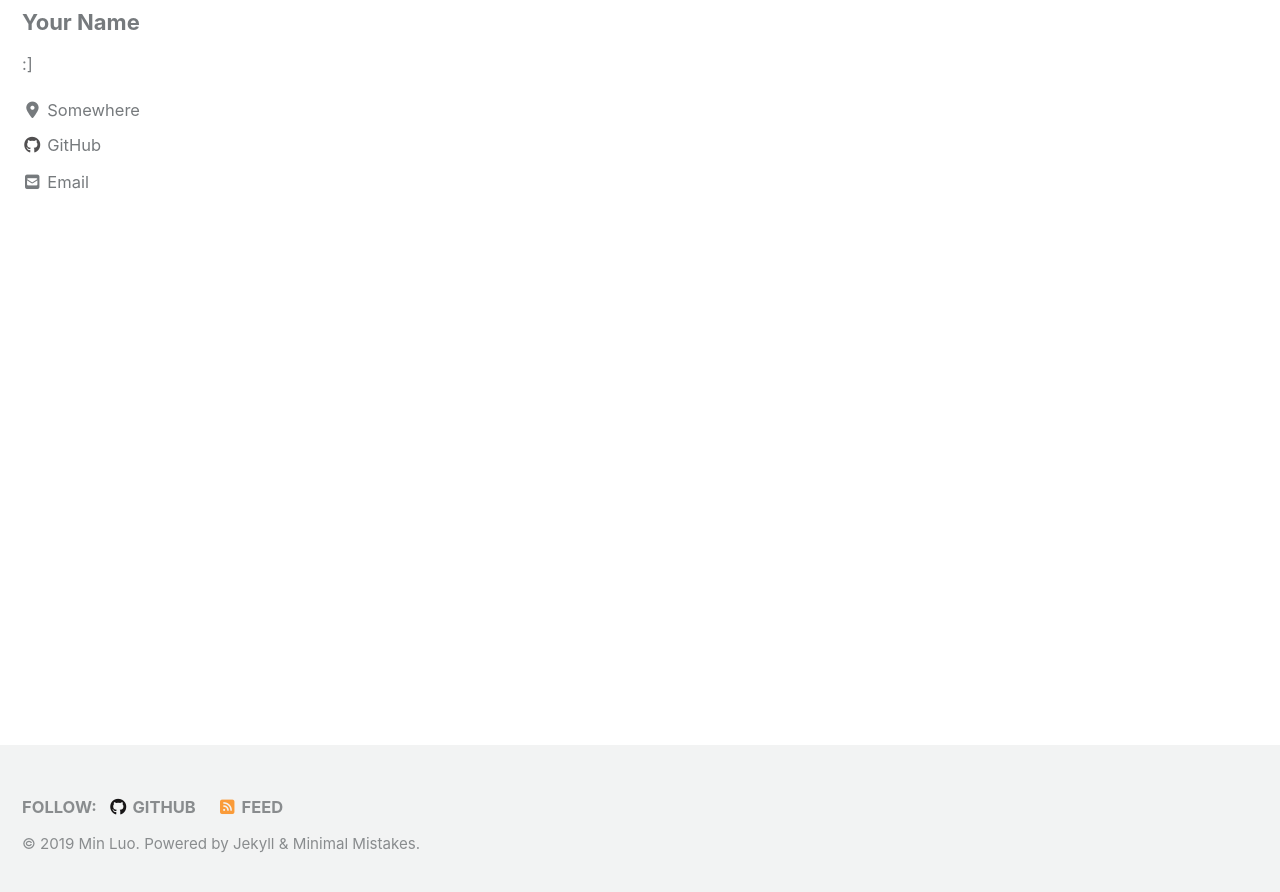
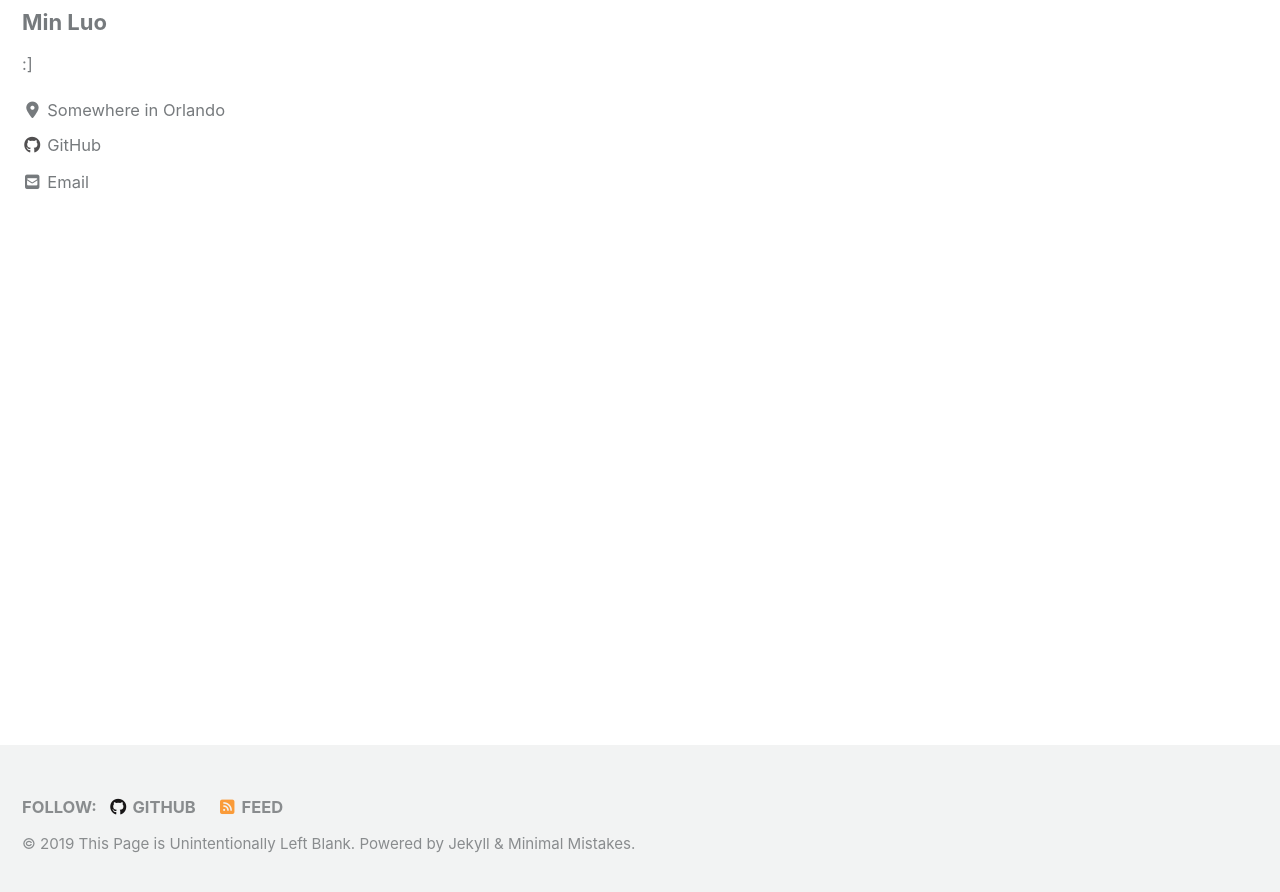
Before and after one commit to hminluo/hminluo.github.io, a Jekyll site: the page built from index.html, in a window 1280 px wide and 900 px high, scrolled down 222 px. Shown: the top 892 px of the window. Built offline with Jekyll 4.4.1, drawn with Linux system fonts in a browser that asks for light colours; cached includes are drawn as plain includes; nearby versions of some CDN libraries; the list of posts is cut into pages by our own code.

Commit message:
Update _config.yml

```diff
--- a/_config.yml
+++ b/_config.yml
@@ -19,7 +19,7 @@ locale                   : "en-US"
 title                    : "This Page is Unintentionally Left Blank"
 title_separator          : "-"
 subtitle                 : # site tagline that appears below site title in masthead
-name                     : "Min Luo"
+name                     : "This Page is Unintentionally Left Blank"
 description              : ":]"
 url                      : # the base hostname & protocol for your site e.g. "https://mmistakes.github.io"
 baseurl                  : # the subpath of your site, e.g. "/blog"
@@ -107,10 +107,10 @@ analytics:
 
 # Site Author
 author:
-  name             : "Your Name"
+  name             : "Min Luo"
   avatar           : "/assets/images/bio-photo.png" # path of avatar image, e.g. "/assets/images/bio-photo.png"
   bio              : ":]"
-  location         : "Somewhere"
+  location         : "Somewhere in Orlando"
   email            : "hminluo921128@gmail.com"
   links:
     - label: "Email"
```
